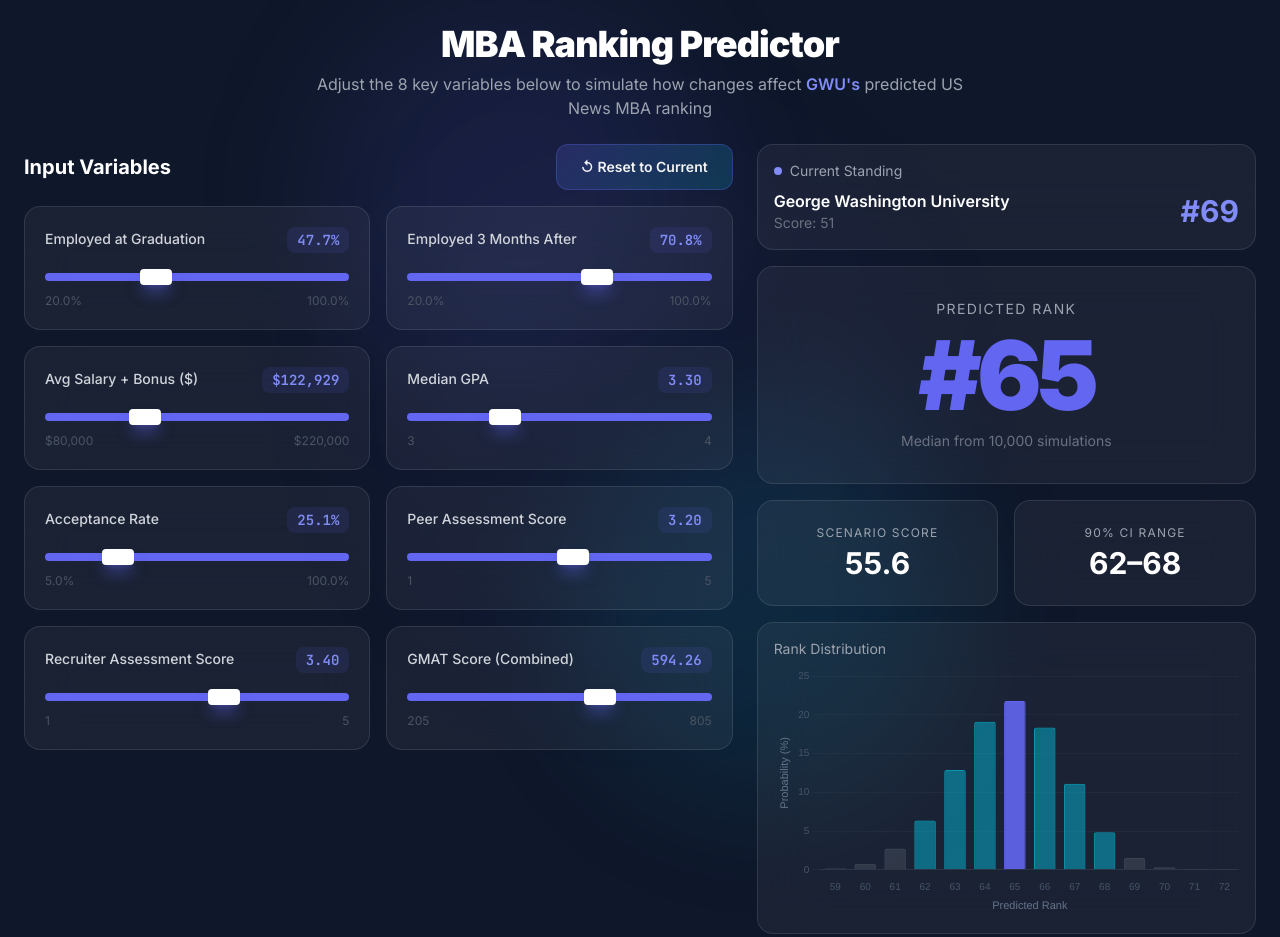
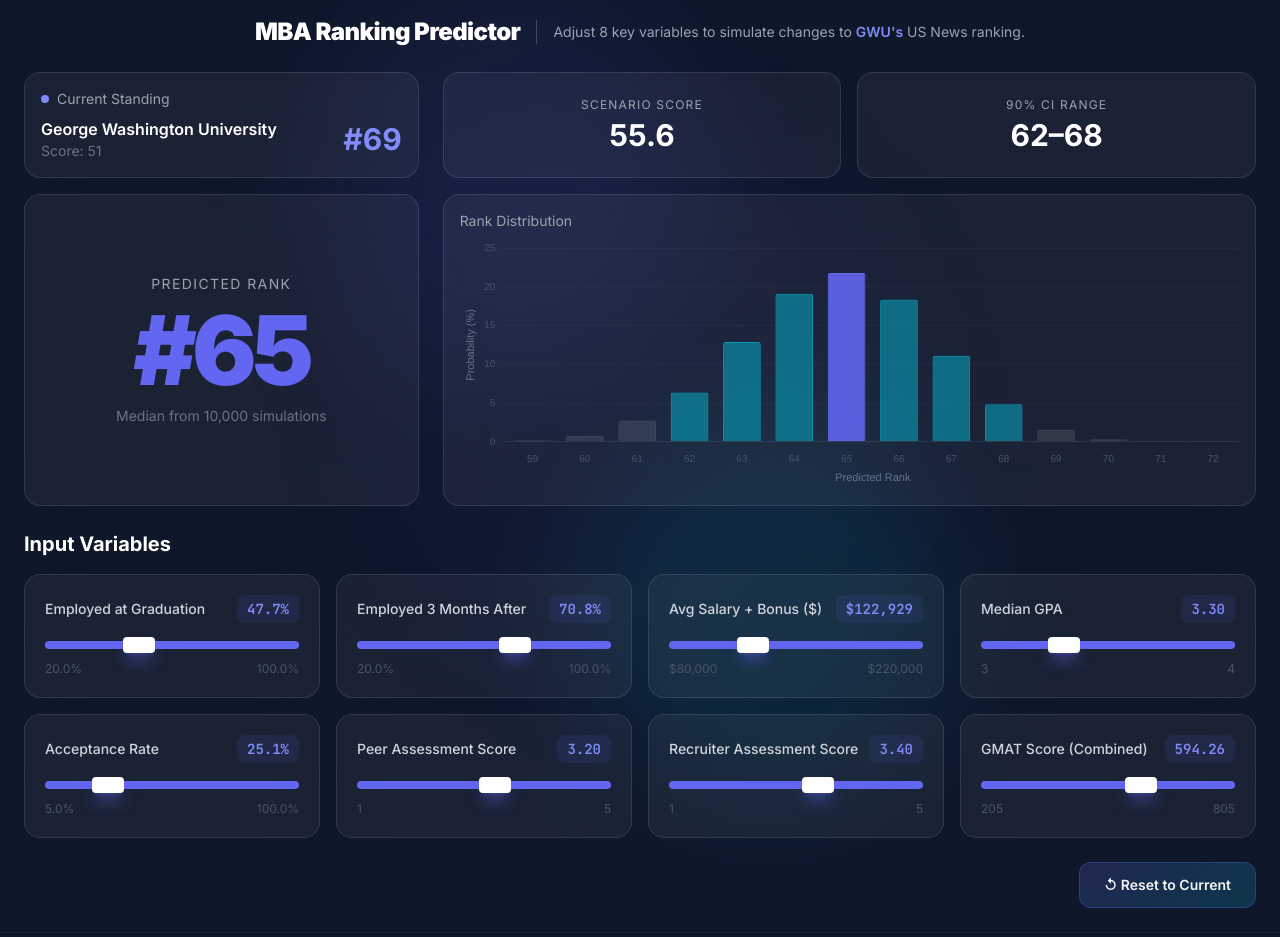
Before and after one commit to Asbetos/GWU-MBA-Ranking-Predictor, a website built with Vite: page index.html in a window 1280 px wide. Shown: the top 937 px of the page. Built offline with nearby package versions, Linux system fonts and the light colour scheme.

Commit message:
UI Polish: hide scrollbar, single line header, move results to top, add reactive validation to slider inputs

```diff
--- a/index.html
+++ b/index.html
@@ -19,41 +19,25 @@
   </div>
 
   <!-- Header -->
-  <header class="pt-6 pb-2 px-6">
-    <div class="max-w-7xl mx-auto text-center">
-      <h1 class="text-3xl md:text-4xl font-black tracking-tight mb-2 text-white">
-        MBA Ranking Predictor
-      </h1>
-      <p class="text-gray-400 text-base max-w-2xl mx-auto">
-        Adjust the 8 key variables below to simulate how changes affect
-        <span class="text-indigo-400 font-semibold" id="school-name">GWU's</span> predicted US News MBA ranking
+  <header class="pt-4 pb-2 px-6">
+    <div class="max-w-7xl mx-auto text-center flex flex-col md:flex-row items-center justify-center gap-4">
+      <h1 class="text-2xl font-black tracking-tight text-white m-0">MBA Ranking Predictor</h1>
+      <div class="hidden md:block h-6 w-px bg-white/20"></div>
+      <p class="text-gray-400 text-sm m-0">
+        Adjust 8 key variables to simulate changes to <span class="text-indigo-400 font-semibold" id="school-name">GWU's</span> US News ranking.
       </p>
     </div>
   </header>
 
   <!-- Main content -->
-  <main class="max-w-7xl mx-auto px-6 py-4">
-    <div class="grid grid-cols-1 lg:grid-cols-12 gap-6">
+  <main class="max-w-7xl mx-auto px-6 py-4 flex flex-col gap-6">
 
-      <!-- Left: Sliders Panel -->
-      <div class="lg:col-span-7 space-y-4">
-        <div class="flex items-center justify-between mb-2">
-          <h2 class="text-xl font-bold text-white">Input Variables</h2>
-          <button id="reset-btn" class="reset-btn">
-            ↺ Reset to Current
-          </button>
-        </div>
-
-        <div id="sliders-container" class="grid grid-cols-1 md:grid-cols-2 gap-4">
-          <!-- Sliders injected by JS -->
-        </div>
-      </div>
-
-      <!-- Right: Results Panel -->
-      <div class="lg:col-span-5 space-y-4 lg:sticky lg:top-4 lg:self-start">
-
+    <!-- Top Row: Results Panel -->
+    <div class="grid grid-cols-1 lg:grid-cols-3 gap-6">
+      <!-- Left: Rank & Info -->
+      <div class="flex flex-col gap-4">
         <!-- Current GWU Info -->
-        <div class="glass-panel p-4" id="current-info">
+        <div class="glass-panel p-4 flex flex-col justify-center" id="current-info">
           <div class="flex items-center gap-2 mb-2">
             <div class="w-2 h-2 rounded-full bg-indigo-400"></div>
             <p class="text-gray-400 text-sm">Current Standing</p>
@@ -70,12 +54,15 @@
         </div>
 
         <!-- Predicted Rank Card -->
-        <div class="glass-panel p-8 text-center" id="rank-card">
+        <div class="glass-panel p-6 text-center flex-1 flex flex-col justify-center" id="rank-card">
           <p class="text-gray-400 text-sm uppercase tracking-widest mb-2">Predicted Rank</p>
           <div id="rank-display" class="rank-display mb-2">#—</div>
           <p class="text-gray-500 text-sm" id="rank-subtitle">Move sliders to predict</p>
         </div>
+      </div>
 
+      <!-- Middle/Right: Stats & Chart -->
+      <div class="lg:col-span-2 flex flex-col gap-4">
         <!-- Stats Grid -->
         <div class="grid grid-cols-2 gap-4">
           <div class="stat-card" id="score-card">
@@ -89,14 +76,26 @@
         </div>
 
         <!-- Rank Distribution Chart -->
-        <div class="glass-panel p-4">
+        <div class="glass-panel p-4 flex-1">
           <p class="text-gray-400 text-sm mb-2">Rank Distribution</p>
           <canvas id="rankChart"></canvas>
         </div>
-
-
       </div>
     </div>
+
+    <!-- Bottom Row: Sliders Panel -->
+    <div class="space-y-4">
+      <h2 class="text-xl font-bold text-white">Input Variables</h2>
+      <div id="sliders-container" class="grid grid-cols-1 md:grid-cols-2 lg:grid-cols-4 gap-4">
+        <!-- Sliders injected by JS -->
+      </div>
+      <div class="flex justify-end pt-2">
+        <button id="reset-btn" class="reset-btn">
+          ↺ Reset to Current
+        </button>
+      </div>
+    </div>
+
   </main>
 
   <!-- Footer -->
--- a/src/sliders.js
+++ b/src/sliders.js
@@ -36,13 +36,14 @@ function createSlider(featureKey, config, initialValue) {
   const displayVal = formatValue(initialValue, format);
 
   container.innerHTML = `
-    <div class="flex items-center justify-between mb-3">
+    <div class="flex items-center justify-between mb-2">
       <label class="text-sm font-medium text-gray-300" for="range-${featureKey}">${label}</label>
-      <div>
+      <div class="flex flex-col items-end">
         <span class="text-sm font-mono font-semibold text-indigo-400 bg-indigo-500/10 px-2.5 py-1 rounded-lg cursor-pointer hover:bg-indigo-500/20 transition-colors" id="value-${featureKey}" title="Click to edit">${displayVal}</span>
-        <input type="number" id="input-${featureKey}" class="hidden w-24 bg-navy-800 border border-indigo-500/50 text-indigo-400 rounded px-2 py-0.5 text-sm font-mono text-right focus:outline-none focus:border-indigo-500" min="${min}" max="${max}" step="${step}" value="${initialValue}" />
+        <input type="number" id="input-${featureKey}" class="hidden w-24 bg-navy-800 border border-indigo-500/50 text-indigo-400 rounded px-2 py-0.5 text-sm font-mono text-right focus:outline-none focus:border-indigo-500 transition-colors" min="${min}" max="${max}" step="${step}" value="${initialValue}" />
       </div>
     </div>
+    <div id="error-${featureKey}" class="hidden text-red-400 text-[10px] text-right mb-1 -mt-1">Invalid range (${min}-${max})</div>
     <input
       type="range"
       id="range-${featureKey}"
@@ -87,15 +88,34 @@ export function initSliders(containerId, onChange) {
     const rangeInput = slider.querySelector(`#range-${key}`);
     const numInput = slider.querySelector(`#input-${key}`);
     const display = slider.querySelector(`#value-${key}`);
+    const errorMsg = slider.querySelector(`#error-${key}`);
+
+    const validateInput = (val) => {
+      return !isNaN(val) && val >= config.min && val <= config.max;
+    };
+
+    const toggleError = (isInvalid) => {
+      if (isInvalid) {
+        errorMsg.classList.remove('hidden');
+        numInput.classList.remove('border-indigo-500/50', 'text-indigo-400', 'focus:border-indigo-500');
+        numInput.classList.add('border-red-500', 'text-red-400', 'focus:border-red-500');
+      } else {
+        errorMsg.classList.add('hidden');
+        numInput.classList.add('border-indigo-500/50', 'text-indigo-400', 'focus:border-indigo-500');
+        numInput.classList.remove('border-red-500', 'text-red-400', 'focus:border-red-500');
+      }
+    };
 
     const updateFromValue = (val) => {
-      // Validate
+      // Validate clamp
       val = Math.max(config.min, Math.min(config.max, val));
 
       currentValues[key] = val;
       rangeInput.value = val;
       numInput.value = val;
       display.textContent = formatValue(val, config.format);
+
+      toggleError(false);
 
       // Debounced callback
       clearTimeout(debounceTimer);
@@ -110,6 +130,11 @@ export function initSliders(containerId, onChange) {
       updateFromValue(parseFloat(e.target.value));
     });
 
+    numInput.addEventListener('input', (e) => {
+      const val = parseFloat(e.target.value);
+      toggleError(!validateInput(val));
+    });
+
     display.addEventListener('click', () => {
       display.classList.add('hidden');
       numInput.classList.remove('hidden');
@@ -118,11 +143,12 @@ export function initSliders(containerId, onChange) {
 
     const commitInput = () => {
       const val = parseFloat(numInput.value);
-      if (!isNaN(val)) {
+      if (validateInput(val)) {
         updateFromValue(val);
       } else {
         // revert
         numInput.value = currentValues[key];
+        toggleError(false);
       }
       numInput.classList.add('hidden');
       display.classList.remove('hidden');
--- a/styles/index.css
+++ b/styles/index.css
@@ -7,6 +7,11 @@
 @layer base {
   body {
     @apply bg-navy-900 text-gray-100 font-sans antialiased;
+    -ms-overflow-style: none;
+    scrollbar-width: none;
+  }
+  body::-webkit-scrollbar {
+    display: none;
   }
 }
 
@@ -112,20 +117,3 @@
 #rankChart {
   max-height: 250px;
 }
-
-/* Scrollbar styling */
-::-webkit-scrollbar {
-  width: 8px;
-}
-
-::-webkit-scrollbar-track {
-  @apply bg-navy-900;
-}
-
-::-webkit-scrollbar-thumb {
-  @apply bg-navy-600 rounded-full;
-}
-
-::-webkit-scrollbar-thumb:hover {
-  @apply bg-navy-700;
-}
```
